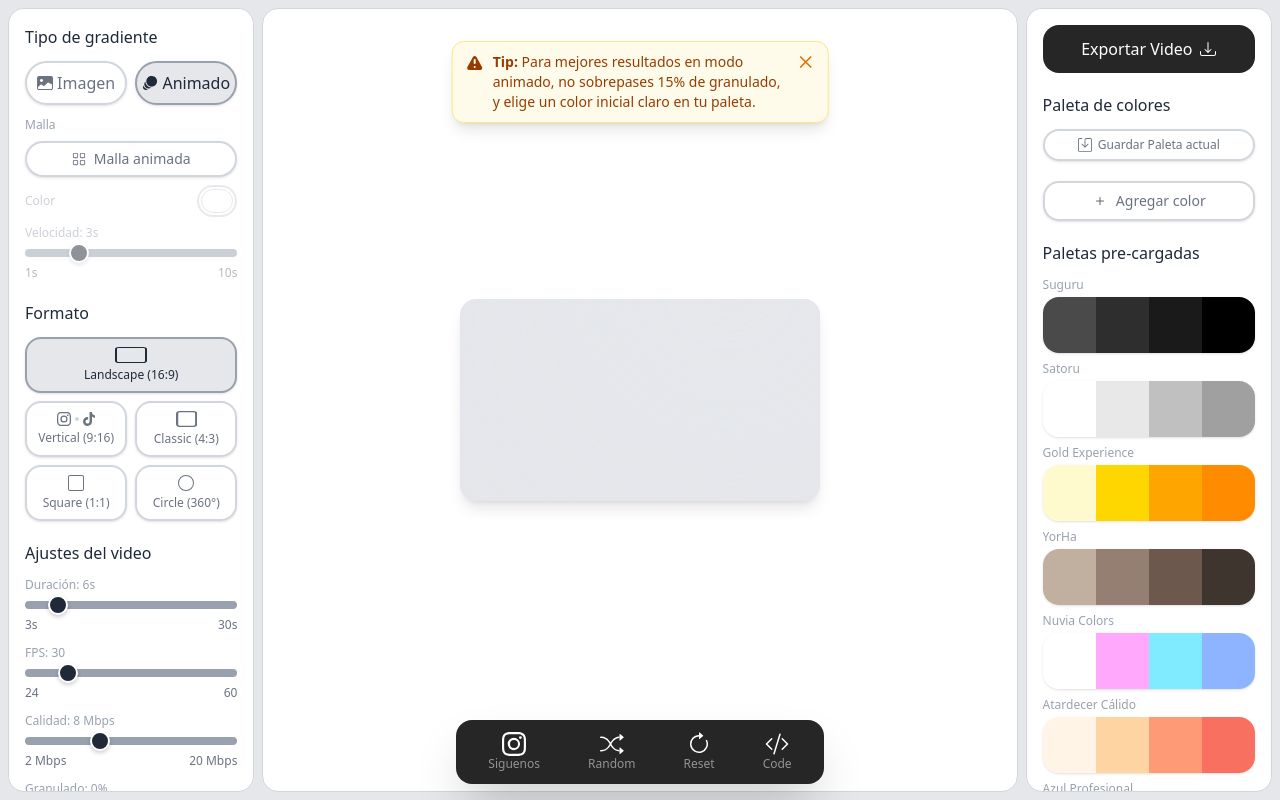
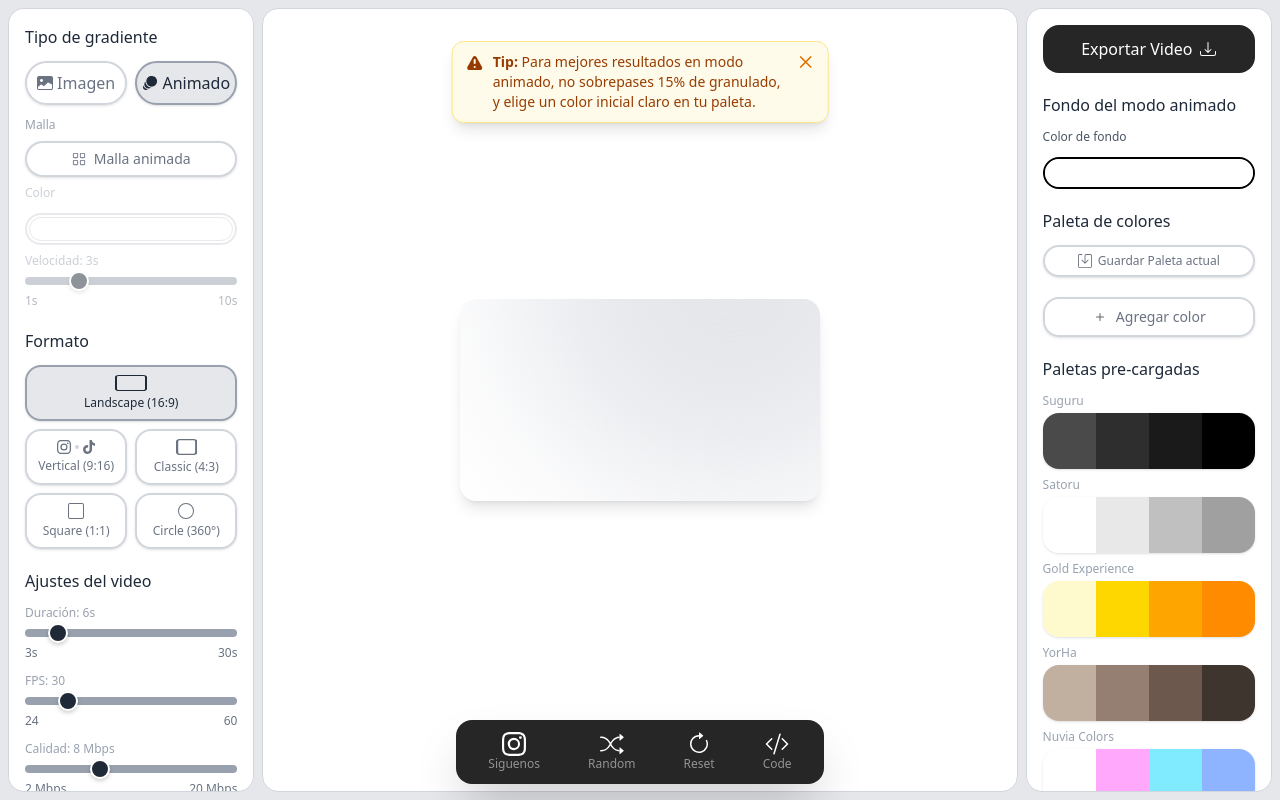
Before and after one commit to Brian07052024/nuvia-tools, a React (Vite) app: page / in a window 1280 px wide. Both pictures are taken after a click on the button "Animado". Built offline with nearby package versions, Linux system fonts and the light colour scheme; what tailwindcss-animated would draw is missing.

Commit message:
feat: add animated background color management and update related components

```diff
--- a/src/components/layout/Footer.jsx
+++ b/src/components/layout/Footer.jsx
@@ -23,7 +23,8 @@ function Footer() {
         gradientBlur, gradientOpacity,
         setGradientBlur, setGradientOpacity,
         setVideoDuration, setVideoFps, setVideoBitrate,
-        grainIntensity, setGrainIntensity
+        grainIntensity, setGrainIntensity,
+        animatedBackgroundColor, setAnimatedBackgroundColor
     } = useColor();
 
     const [inView, setInView] = useState(false);
@@ -40,7 +41,7 @@ function Footer() {
 
     //Copiar código al portapapeles
     const handleCopyCode = async () => {
-        const code = generateCode(mode, codeMode, colors, gradientType, angle, gradientOpacity, gradientBlur, grainIntensity);
+        const code = generateCode(mode, codeMode, colors, gradientType, angle, gradientOpacity, gradientBlur, grainIntensity, animatedBackgroundColor);
         try {
             await navigator.clipboard.writeText(code);
             setCopied(true);
@@ -68,6 +69,7 @@ function Footer() {
         setVideoFps(30);
         setVideoBitrate(8);
         setGrainIntensity(0);
+        setAnimatedBackgroundColor("#ffffff");
 
         //Limpiar localStorage
         clearLocalStorage();
@@ -76,7 +78,7 @@ function Footer() {
     };
 
     //Generar código actual
-    const currentCode = generateCode(mode, codeMode, colors, gradientType, angle, gradientOpacity, gradientBlur, grainIntensity);
+    const currentCode = generateCode(mode, codeMode, colors, gradientType, angle, gradientOpacity, gradientBlur, grainIntensity, animatedBackgroundColor);
 
     return (
         <>
--- a/src/components/sections/AsideLeft.jsx
+++ b/src/components/sections/AsideLeft.jsx
@@ -172,14 +172,14 @@ function AsideLeft() {
                             </button>
 
                             <div className={`flex flex-col gap-2 ${meshPattern ? "" : "opacity-50 pointer-events-none"}`}>
-                                <div className="flex items-center justify-between gap-3">
+                                <div className="flex flex-col justify-between gap-3">
                                     <label className="text-xs text-gray-400">Color</label>
                                     <input
                                         type="color"
                                         value={meshColor}
                                         onChange={handleMeshColorChange}
                                         aria-label="Seleccionar color de la malla"
-                                        className="mesh-color-input h-7 w-10"
+                                        className="mesh-color-input"
                                     />
                                 </div>
 
--- a/src/components/sections/AsideRight.jsx
+++ b/src/components/sections/AsideRight.jsx
@@ -9,6 +9,7 @@ import AsideRightMobile from "../sectionsMobile/AsideRightMobile";
 function AsideRight() {
     const {
         colors, setColors, format, gradientRef, mode,
+        animatedBackgroundColor, setAnimatedBackgroundColor,
         videoDuration, videoFps, videoBitrate
     } = useColor();
 
@@ -72,6 +73,10 @@ function AsideRight() {
             showError("Es necesario almenos 1 color");
         }
     }
+
+    const handleAnimatedBackgroundChange = (e) => {
+        setAnimatedBackgroundColor(e.target.value);
+    }
     //checkpoint
     const handleSetPalette = (paleta) => {
         setColors(paleta.colors);
@@ -134,6 +139,8 @@ function AsideRight() {
                     handleDelete={handleDelete}
                     handleSave={handleSave}
                     handleSetPalette={handleSetPalette}
+                    animatedBackgroundColor={animatedBackgroundColor}
+                    handleAnimatedBackgroundChange={handleAnimatedBackgroundChange}
                     savedPalettes={savedPalettes}
                     handleDeleteSavedPalette={handleDeleteSavedPalette}
                     handleExportImage={handleExportImage}
@@ -179,6 +186,24 @@ function AsideRight() {
                         </button>
                     )}
 
+                    {/* Fondo del modo animado */}
+                    {mode === "animated" && (
+                        <div className="flex flex-col gap-3">
+                            <div className="flex items-center justify-between">
+                                <h2 className="text-sm lg:text-base text-gray-800 font-medium whitespace-nowrap">Fondo del modo animado</h2>
+
+                            </div>
+                            <label className="text-xs text-gray-600">Color de fondo</label>
+                            <input
+                                type="color"
+                                value={animatedBackgroundColor}
+                                onChange={handleAnimatedBackgroundChange}
+                                aria-label="Seleccionar color de fondo"
+                                className="w-full h-8 rounded-full cursor-pointer transition-all duration-200 border-2! border-black!"
+                            />
+                        </div>
+                    )}
+
                     {/* Paleta de colores */}
                     <div className="flex flex-col gap-3 lg:flex">
                         <div className="flex gap-2 items-center justify-between">
@@ -197,6 +222,7 @@ function AsideRight() {
                                 </svg>
                             </button>
                         </div>
+
                         <div className="flex gap-2 items-center">
                             <div className="lg:hidden w-full h-px bg-gray-200"></div>
                             <button
--- a/src/components/sections/Center.jsx
+++ b/src/components/sections/Center.jsx
@@ -5,7 +5,7 @@ function Center() {
     const {
         colors, format, angle, gradientRef, mode,
         gradientType, gradientBlur, gradientOpacity, grainIntensity, meshPattern,
-        meshColor, meshSpeed
+        meshColor, meshSpeed, animatedBackgroundColor
     } = useColor();
 
     const [showTip, setShowTip] = useState(true);
@@ -26,7 +26,7 @@ function Center() {
 
     const getGradientBackground = () => {
         if (mode === "animated") {
-            return colors[0];
+            return animatedBackgroundColor;
         }
 
         const gradientColors = colors.join(', ');
--- a/src/components/sectionsMobile/AsideRightMobile.jsx
+++ b/src/components/sectionsMobile/AsideRightMobile.jsx
@@ -10,6 +10,8 @@ function AsideRightMobile({
     handleDelete,
     handleSave,
     handleSetPalette,
+    animatedBackgroundColor,
+    handleAnimatedBackgroundChange,
     savedPalettes,
     handleDeleteSavedPalette,
     handleExportImage,
@@ -123,7 +125,20 @@ function AsideRightMobile({
                             </button>
                         </div>
                         <div className="overflow-y-auto p-4 flex-1">
+                            {mode === "animated" && (
+                                <div className="flex flex-col gap-2 mb-4">
+                                    <label className="text-sm text-gray-600">Color de fondo (animado)</label>
+                                    <input
+                                        type="color"
+                                        value={animatedBackgroundColor}
+                                        onChange={handleAnimatedBackgroundChange}
+                                        aria-label="Seleccionar color de fondo"
+                                        className="w-full h-12 cursor-pointer rounded-full border-2! border-black!"
+                                    />
+                                </div>
+                            )}
                             <div className="flex flex-col gap-2 mb-4 ">
+                                <label className="text-sm text-gray-600">Paleta de colores</label>
                                 {colors.map((colorValue, index) => (
                                     <div key={index} className="flex gap-2 items-center ">
                                         <input
--- a/src/contexts/ColorContext.jsx
+++ b/src/contexts/ColorContext.jsx
@@ -25,6 +25,7 @@ export const ColorProvider = ({ children }) => {
     const [gradientBlur, setGradientBlur] = useState(() => getLocalStorageItem("desenfoque", 0));
     const [gradientOpacity, setGradientOpacity] = useState(() => getLocalStorageItem("opacidad", 100));
     const [grainIntensity, setGrainIntensity] = useState(() => getLocalStorageItem("granulado", 0));
+    const [animatedBackgroundColor, setAnimatedBackgroundColor] = useState(() => getLocalStorageItem("animatedBackgroundColor", "#ffffff"));
 
     //opciones de video
     const [videoDuration, setVideoDuration] = useState(() => getLocalStorageItem("duracionVideo", 6));
@@ -51,6 +52,7 @@ export const ColorProvider = ({ children }) => {
                 window.localStorage.setItem("fpsVideo", JSON.stringify(videoFps));
                 window.localStorage.setItem("bitrateVideo", JSON.stringify(videoBitrate));
                 window.localStorage.setItem("granulado", JSON.stringify(grainIntensity));
+                window.localStorage.setItem("animatedBackgroundColor", JSON.stringify(animatedBackgroundColor));
                 window.localStorage.setItem("meshPattern", JSON.stringify(meshPattern));
                 window.localStorage.setItem("meshColor", JSON.stringify(meshColor));
                 window.localStorage.setItem("meshSpeed", JSON.stringify(meshSpeed));
@@ -61,7 +63,7 @@ export const ColorProvider = ({ children }) => {
         }, 300); //Debounce de 300ms para evitar guardados excesivos
 
         return () => clearTimeout(timeoutId);
-    }, [colors, format, angle, mode, gradientType, gradientBlur, gradientOpacity, videoDuration, videoFps, videoBitrate, grainIntensity, meshPattern, meshColor, meshSpeed])
+    }, [colors, format, angle, mode, gradientType, gradientBlur, gradientOpacity, videoDuration, videoFps, videoBitrate, grainIntensity, animatedBackgroundColor, meshPattern, meshColor, meshSpeed])
 
 
     const value = {
@@ -88,6 +90,8 @@ export const ColorProvider = ({ children }) => {
         setVideoBitrate,
         grainIntensity,
         setGrainIntensity,
+        animatedBackgroundColor,
+        setAnimatedBackgroundColor,
         meshPattern,
         setMeshPattern,
         meshColor,
--- a/src/index.css
+++ b/src/index.css
@@ -32,7 +32,7 @@ input.mesh-color-input {
   background: #ffffff;
   border-radius: 9999px;
   padding: 2px;
-  width: 2.5rem;
+  width: 100%;
   height: 2rem;
   min-width: 2.5rem;
   min-height: 2rem;
--- a/src/utils/codeGenerators.js
+++ b/src/utils/codeGenerators.js
@@ -88,7 +88,7 @@ export const generateStaticCSSCode = (colors, gradientType, angle, gradientOpaci
 /**
  * Genera código CSS para un gradiente animado
  */
-export const generateAnimatedCSSCode = (colors, grainIntensity, bgAnimatedColor) => {
+export const generateAnimatedCSSCode = (colors, grainIntensity, backgroundColor = "#ffffff") => {
     let css = `/* HTML: */
 <div class="gradient-animated-container">
 ${colors.map((_, index) => `  <div class="gradient-blob blob-${index + 1}"></div>`).join('\n')}${grainIntensity > 0 ? '\n  <div class="gradient-grain"></div>' : ''}
@@ -98,7 +98,7 @@ ${colors.map((_, index) => `  <div class="gradient-blob blob-${index + 1}"></div
 .gradient-animated-container {
   position: absolute;
   overflow: hidden;
-  background: white;
+    background: ${backgroundColor};
   width: 100%;
   height: 100vh;
 }
@@ -111,7 +111,7 @@ ${colors.map((_, index) => `  <div class="gradient-blob blob-${index + 1}"></div
   mix-blend-mode: normal;
   aspect-ratio: 1 / 1;
   pointer-events: none;
-  z-index: -1;
+  z-index: 0;
 }
 `;
 
@@ -256,11 +256,11 @@ export const generateStaticTailwindCode = (colors, gradientType, angle, gradient
 /**
  * Genera código Tailwind para un gradiente animado
  */
-export const generateAnimatedTailwindCode = (colors, grainIntensity) => {
+export const generateAnimatedTailwindCode = (colors, grainIntensity, backgroundColor = "#ffffff") => {
     return `/* Modo animado requiere CSS personalizado */
 /* Ver el modo CSS para el código completo */
 
-<div class="relative overflow-hidden bg-white w-full h-screen">
+<div class="relative overflow-hidden bg-[${backgroundColor}] w-full h-screen">
 ${colors.map((_, index) => `  <div class="gradient-blob-${index + 1}"></div>`).join('\n')}${grainIntensity > 0 ? '\n  <div class="gradient-grain"></div>' : ''}
 </div>`;
 };
@@ -268,11 +268,11 @@ ${colors.map((_, index) => `  <div class="gradient-blob-${index + 1}"></div>`).j
 /**
  * Genera el código completo según el modo y el formato
  */
-export const generateCode = (mode, codeMode, colors, gradientType, angle, gradientOpacity, gradientBlur, grainIntensity = 0) => {
+export const generateCode = (mode, codeMode, colors, gradientType, angle, gradientOpacity, gradientBlur, grainIntensity = 0, animatedBackgroundColor = "#ffffff") => {
     if (mode === "animated") {
         return codeMode === "css"
-            ? generateAnimatedCSSCode(colors, grainIntensity)
-            : generateAnimatedTailwindCode(colors, grainIntensity);
+            ? generateAnimatedCSSCode(colors, grainIntensity, animatedBackgroundColor)
+            : generateAnimatedTailwindCode(colors, grainIntensity, animatedBackgroundColor);
     } else {
         return codeMode === "css"
             ? generateStaticCSSCode(colors, gradientType, angle, gradientOpacity, gradientBlur, grainIntensity)
--- a/src/utils/storageUtils.js
+++ b/src/utils/storageUtils.js
@@ -13,7 +13,8 @@ export const clearLocalStorage = () => {
         "duracionVideo",
         "fpsVideo",
         "bitrateVideo",
-        "granulado"
+        "granulado",
+        "animatedBackgroundColor"
     ];
 
     try {
```
